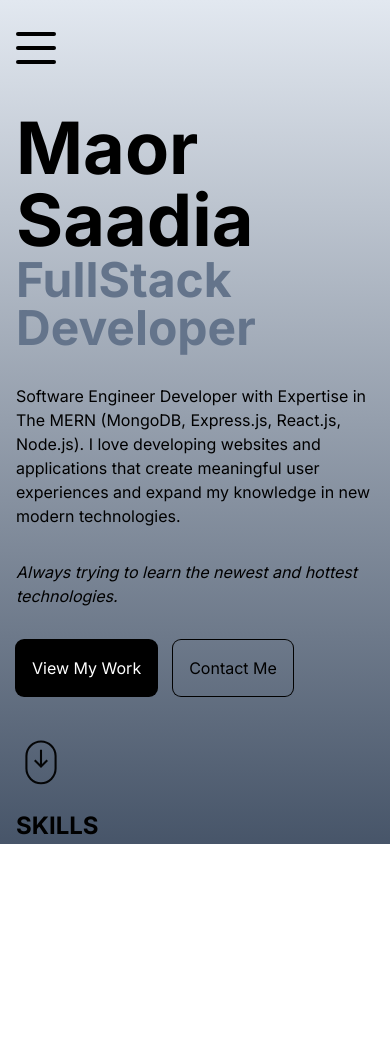
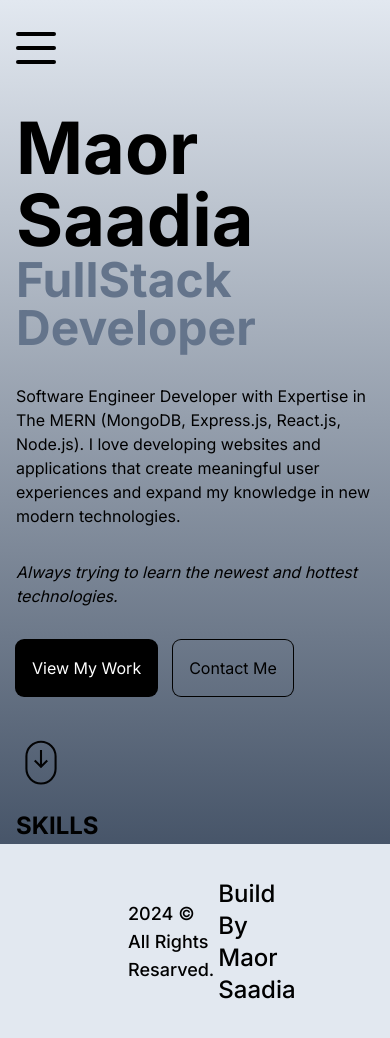
Before and after one commit to MaorSaadia/MyPortfolio, a Next.js app: page / in a window 390 px wide. Before the commit the page ends 844 px from the top, so only its background shows below. Built offline with nearby package versions, Linux system fonts and the light colour scheme.

Commit message:
continue working with footer plus fixes some messy styling

```diff
--- a/src/app/components/Footer.jsx
+++ b/src/app/components/Footer.jsx
@@ -1,13 +1,13 @@
 import React from "react";
+import Layout from "./Layout";
 
 const Footer = () => {
   return (
-    <footer className="w-full border-t-2 border-solid border-dark font-medium text-lg">
-      <div className="py-8 flex items-center justify-between">
+    <footer className="w-full border-t-2 border-solid border-slate-200 font-medium text-lg">
+      <Layout className="py-8 flex items-center justify-between">
         <span>{new Date().getFullYear()} &copy; All Rights Resarved.</span>
-      </div>
-      Build With
-      <span className="text-primary text-2xl px-1">&#9825; By Maor Saadia</span>
+        <span className="text-primary text-2xl px-1">Build By Maor Saadia</span>
+      </Layout>
     </footer>
   );
 };
--- /dev/null
+++ b/src/app/components/Layout.jsx
@@ -0,0 +1,13 @@
+import React from "react";
+
+const Layout = ({ children, className }) => {
+  return (
+    <div
+      className={`w-full h-full inline-block z-0 bg-slate-200 p-32 ${className}`}
+    >
+      {children}
+    </div>
+  );
+};
+
+export default Layout;
--- a/src/app/components/recentProjects.jsx
+++ b/src/app/components/recentProjects.jsx
@@ -10,7 +10,7 @@ import Scroll from "./Scroll";
 const RecentProjects = () => {
   return (
     <div className="py-20">
-      <div className="sm:h-[calc(40vh-6rem)] md:lg:h-[calc(30vh-6rem)] lg:h-[calc(20vh-6rem)] flex items-center justify-center text-8xl text-center">
+      <div className="sm:h-[calc(40vh-6rem)] md:h-[calc(30vh-6rem)] lg:h-[calc(20vh-6rem)] flex items-center justify-center text-8xl text-center">
         My Works
       </div>
       <div className="flex gap-12 justify-center mt-10">
--- a/src/app/layout.js
+++ b/src/app/layout.js
@@ -2,6 +2,7 @@ import { Inter } from "next/font/google";
 import "./globals.css";
 
 import TransitionProvider from "./components/transitionProvider";
+import Footer from "./components/Footer";
 
 const inter = Inter({ subsets: ["latin"] });
 
@@ -13,8 +14,9 @@ export const metadata = {
 export default function RootLayout({ children }) {
   return (
     <html lang="en">
-      <body className={inter.className}>
+      <body className={`${inter.className} overflow-x-hidden`}>
         <TransitionProvider>{children}</TransitionProvider>
+        <Footer />
       </body>
     </html>
   );
--- a/src/app/page.jsx
+++ b/src/app/page.jsx
@@ -27,7 +27,7 @@ const Homepage = () => {
       transition={{ duration: 1 }}
     >
       {/* CONTAINER */}
-      <div className="h-full overflow-scroll lg:flex" ref={containerRef}>
+      <div className="h-full overflow-x-hidden lg:flex" ref={containerRef}>
         {/* TEXT CONTAINER */}
         <div className="p-4 sm:p-8 md:p-16 lg:p-20 xl:p-30 flex flex-col gap-8 md:gap-10 lg:gap-12 xl:gap-18 lg:w-2/3 lg:pr-0 xl:w-1/2">
           <About />
--- a/src/app/projects/page.jsx
+++ b/src/app/projects/page.jsx
@@ -11,7 +11,7 @@ const PortfolioPage = () => {
       animate={{ y: "0%" }}
       transition={{ duration: 1 }}
     >
-      <div className="h-full overflow-scroll lg:flex justify-center">
+      <div className="h-full overflow-x-hidden lg:flex justify-center">
         <RecentProjects />
       </div>
     </motion.div>
```
